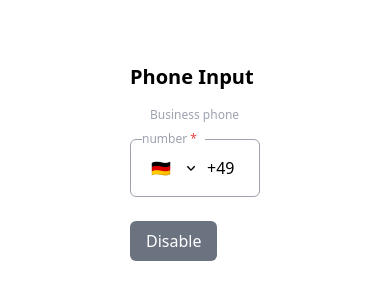
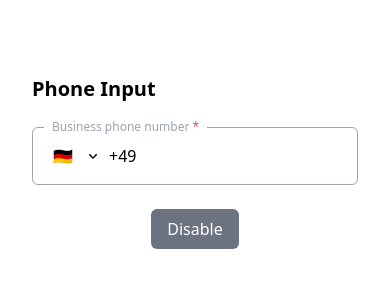
Before and after one commit to zerot69/Phone-Component-Angular, an Angular app: page / in a window 390 px wide. Shown: the part 260-560 px from the top of the page. Built offline with nearby package versions, Linux system fonts and the light colour scheme.

Commit message:
Update responsive

```diff
--- a/src/app/app.component.html
+++ b/src/app/app.component.html
@@ -1,11 +1,8 @@
 <main class="main">
   <div class="content h-screen flex items-center justify-center">
-    <div class="justify-center m-auto w-1/3">
+    <div class="justify-center m-auto w-full mx-8 md:w-1/2 lg:w-1/3">
       <h1 class="font-bold text-xl">{{ title }}</h1>
-      <app-phone-field
-        label="Business phone number"
-        placeholder="Enter mobile number"
-      ></app-phone-field>
+      <app-phone-field label="Business phone number"></app-phone-field>
     </div>
   </div>
 </main>
--- a/src/app/phone-field/countries.ts
+++ b/src/app/phone-field/countries.ts
@@ -1,6 +1,5 @@
 export const countries = [
   { name: 'Australia', code: '+61', flag: '🇦🇺' },
-  { name: 'Canada', code: '+1', flag: '🇨🇦' },
   { name: 'China', code: '+86', flag: '🇨🇳' },
   { name: 'France', code: '+33', flag: '🇫🇷' },
   { name: 'Germany', code: '+49', flag: '🇩🇪' },
--- a/src/app/phone-field/phone-field.component.html
+++ b/src/app/phone-field/phone-field.component.html
@@ -1,4 +1,4 @@
-<div class="relative z-0 w-full group">
+<div class="relative z-0 w-full group flex-1">
   <label
     for="phone"
     [ngClass]="{
@@ -100,9 +100,10 @@
     {{ phoneError }}
   </div>
 </div>
+<div class="flex justify-center mt-6">
   <button
     (click)="togglePhoneInput()"
-  class="mt-6 text-white px-4 py-2 rounded-md focus:outline-none"
+    class="text-white px-4 py-2 rounded-md focus:outline-none"
     [ngClass]="{
       'bg-gray-500': !isDisabled,
       'bg-blue-500': isDisabled
@@ -110,3 +111,4 @@
   >
     {{ isDisabled ? "Enable" : "Disable" }}
   </button>
+</div>
```
Lines whose indentation alone changed are shown as unchanged.
